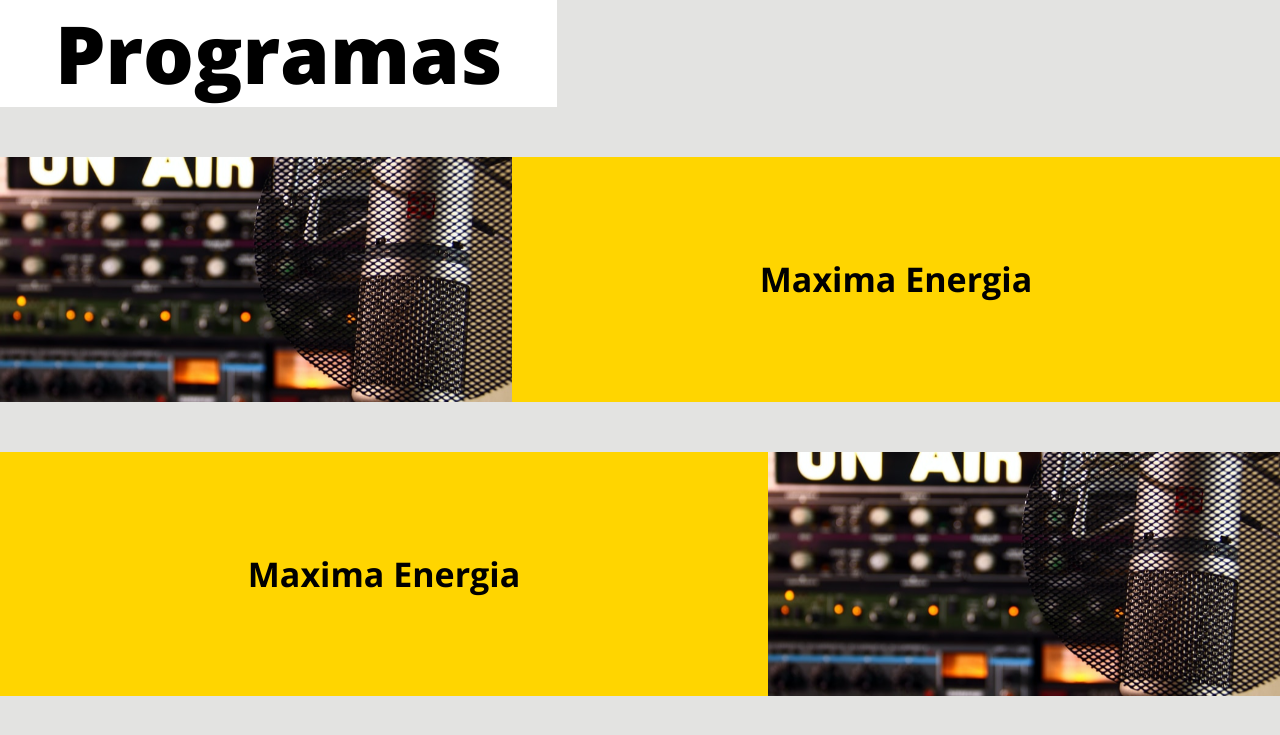
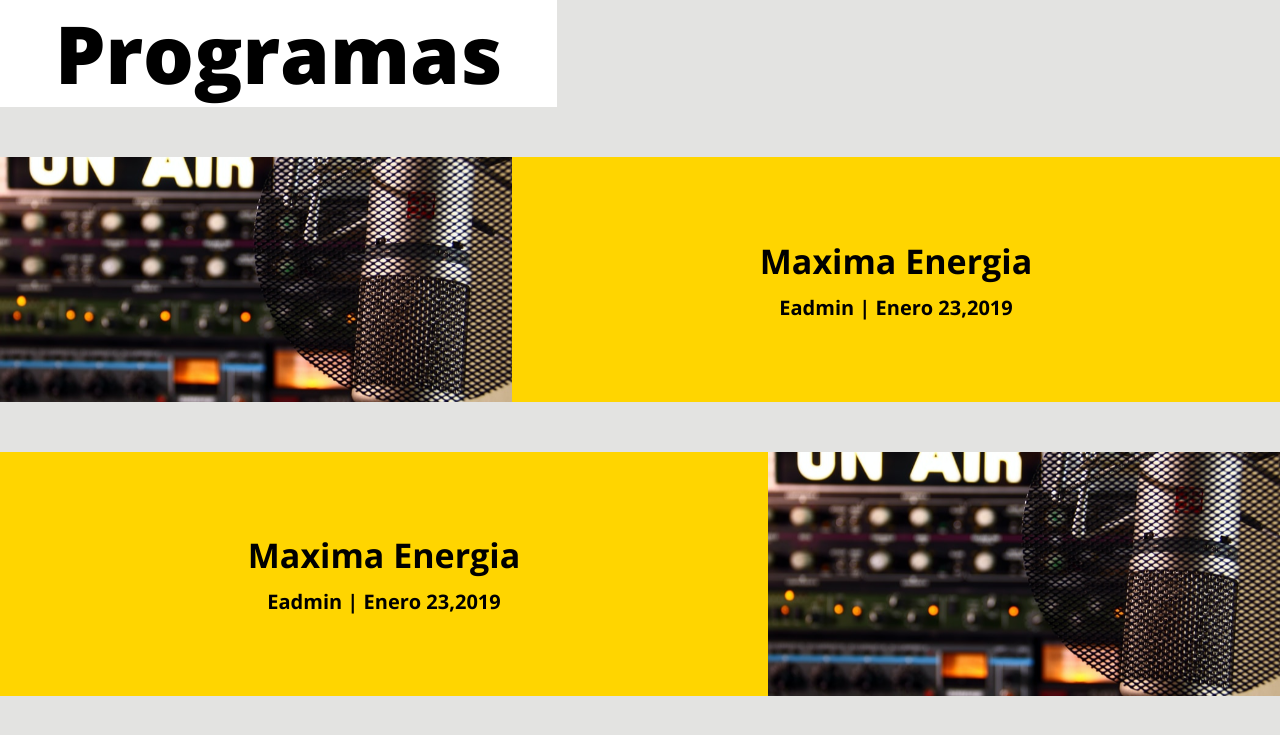
Before and after one commit to faridsaud/radiami-web, a Gatsby site: page / in a window 1280 px wide. Shown: the part 908-1643 px from the top of the page. Built offline with nearby package versions, Linux system fonts and the light colour scheme; Gatsby itself is replaced by a stand-in of ours.

Commit message:
[Feat]: Add ShowCard

```diff
--- a/src/components/MediaCard.tsx
+++ b/src/components/MediaCard.tsx
@@ -11,19 +11,15 @@ export enum TitlePosition {
 }
 
 export type MediaCardProps = {
-  primaryTitle: string;
-  primaryDescription: string;
-  secondaryTitle: string;
-  secondaryDescription: string;
   image: ImageType;
   titlePosition: TitlePosition;
+  defaultContent: React.ReactNode;
+  clickedContent: React.ReactNode;
 };
 
 export const MediaCard = ({
-  primaryTitle,
-  primaryDescription,
-  secondaryTitle,
-  secondaryDescription,
+  defaultContent,
+  clickedContent,
   image,
   titlePosition = TitlePosition.RIGHT,
 }: MediaCardProps) => {
@@ -51,16 +47,8 @@ export const MediaCard = ({
   return (
     <Container titlePosition={titlePosition} onClick={handleContentClick}>
       <Image src={image?.src} alt={image?.alt} />
-      <PrimaryContent>
-        <Title vertical rotate={titlePosition === TitlePosition.LEFT}>
-          {primaryTitle}
-        </Title>
-      </PrimaryContent>
-      <SecondaryContent style={styles}>
-        {isMobile && <Description>{primaryDescription}</Description>}
-        <Title>{secondaryTitle}</Title>
-        <Description>{secondaryDescription}</Description>
-      </SecondaryContent>
+      <PrimaryContent>{defaultContent}</PrimaryContent>
+      <SecondaryContent style={styles}>{clickedContent}</SecondaryContent>
     </Container>
   );
 };
@@ -70,12 +58,9 @@ const Container = styled.div<{ titlePosition: TitlePosition }>`
   display: flex;
   position: relative;
   overflow: hidden;
+  cursor: pointer;
   flex-direction: ${(props) =>
     props.titlePosition === TitlePosition.RIGHT ? "row" : "row-reverse"};
-  // @media (min-width: 768px) {
-  //   font-size: ${toRem(80)}rem;
-  //   padding: 0 55px;
-  // }
 `;
 
 const Image = styled.img`
@@ -95,7 +80,6 @@ const Content = styled(animated.div)`
   justify-content: center;
   align-items: center;
   position: relative;
-  gap: 16px;
   @media (min-width: 768px) {
     width: 60%;
     padding: 43px;
@@ -117,30 +101,4 @@ const SecondaryContent = styled(Content)`
   }
 `;
 
-const Title = styled.p<{ rotate?: boolean; vertical?: boolean }>`
-  font-family: "Open Sans", sans-serif;
-  font-weight: 600;
-  font-size: ${toRem(17)}rem;
-  text-orientation: ${(props) => (props.vertical ? "mixed" : "initial")};
-  writing-mode: ${(props) => (props.vertical ? "vertical-rl" : "initial")};
-  transform: ${(props) => (props.rotate ? "rotate(180deg)" : "none")};
-
-  @media (min-width: 768px) {
-    transform: none;
-    text-orientation: initial;
-    writing-mode: initial;
-    font-size: ${toRem(34)}rem;
-  }
-`;
-
-const Description = styled.p`
-  font-family: "Open Sans", sans-serif;
-  font-weight: 600;
-  font-size: ${toRem(17)}rem;
-
-  @media (min-width: 768px) {
-    font-size: ${toRem(20)}rem;
-  }
-`;
-
 export default MediaCard;
--- a/src/components/Shared.ts
+++ b/src/components/Shared.ts
@@ -8,3 +8,16 @@ export const PaddedContent = styled.div`
     margin: auto;
   }
 `;
+
+export const MobileOnly = styled.div`
+  @media (min-width: 768px) {
+    display: none;
+  }
+`;
+
+export const DesktopOnly = styled.div`
+  display: none;
+  @media (min-width: 768px) {
+    display: initial;
+  }
+`;
--- /dev/null
+++ b/src/components/ShowCard.tsx
@@ -0,0 +1,116 @@
+import React from "react";
+import styled from "styled-components";
+import { toRem } from "../utils/style";
+import { Image as ImageType } from "../types";
+import { MediaCard, TitlePosition } from "./MediaCard";
+import { MobileOnly, DesktopOnly } from "./Shared";
+
+export type ShowCardProps = {
+  primaryTitle: string;
+  primaryDescription: string;
+  secondaryTitle: string;
+  secondaryDescriptionLine1: string;
+  secondaryDescriptionLine2: string;
+  image: ImageType;
+  titlePosition?: TitlePosition;
+};
+
+export const ShowCard = ({
+  primaryTitle,
+  primaryDescription,
+  secondaryTitle,
+  secondaryDescriptionLine1,
+  secondaryDescriptionLine2,
+  image,
+  titlePosition = TitlePosition.RIGHT,
+}: ShowCardProps) => {
+  return (
+    <MediaCard
+      defaultContent={
+        <TextContainer>
+          <Title vertical rotate={titlePosition === TitlePosition.LEFT}>
+            {primaryTitle}
+          </Title>
+          <DesktopOnly>
+            <Description>{primaryDescription}</Description>
+          </DesktopOnly>
+        </TextContainer>
+      }
+      clickedContent={
+        <TextContainer>
+          <MobileOnly>
+            <SecondaryDescription>{primaryDescription}</SecondaryDescription>
+          </MobileOnly>
+
+          <SecondaryTitle>{secondaryTitle}</SecondaryTitle>
+          <SecondaryDescription>
+            {secondaryDescriptionLine1}
+          </SecondaryDescription>
+          <SecondaryDescription>
+            {secondaryDescriptionLine2}
+          </SecondaryDescription>
+        </TextContainer>
+      }
+      image={image}
+      titlePosition={titlePosition}
+    />
+  );
+};
+
+const Title = styled.p<{ rotate?: boolean; vertical?: boolean }>`
+  font-family: "Open Sans", sans-serif;
+  font-weight: 600;
+  font-size: ${toRem(17)}rem;
+  text-orientation: ${(props) => (props.vertical ? "mixed" : "initial")};
+  writing-mode: ${(props) => (props.vertical ? "vertical-rl" : "initial")};
+  transform: ${(props) => (props.rotate ? "rotate(180deg)" : "none")};
+
+  @media (min-width: 768px) {
+    transform: none;
+    text-orientation: initial;
+    writing-mode: initial;
+    font-size: ${toRem(34)}rem;
+  }
+`;
+
+const SecondaryTitle = styled.p`
+  font-family: "Open Sans", sans-serif;
+  font-weight: 700;
+  font-size: ${toRem(28)}rem;
+
+  @media (min-width: 768px) {
+    font-size: ${toRem(34)}rem;
+  }
+`;
+
+const Description = styled.p`
+  font-family: "Open Sans", sans-serif;
+  font-weight: 600;
+  font-size: ${toRem(17)}rem;
+
+  @media (min-width: 768px) {
+    font-size: ${toRem(20)}rem;
+  }
+`;
+
+const SecondaryDescription = styled.p`
+  font-family: "Open Sans", sans-serif;
+  font-weight: 600;
+  font-size: ${toRem(15)}rem;
+
+  @media (min-width: 768px) {
+    font-size: ${toRem(20)}rem;
+  }
+`;
+
+const TextContainer = styled.div`
+  display: flex;
+  flex-direction: column;
+  gap: 6px;
+  align-items: center;
+  @media (min-width: 768px) {
+    gap: 10px;
+  }
+`;
+
+export default ShowCard;
--- a/src/components/Shows.tsx
+++ b/src/components/Shows.tsx
@@ -2,13 +2,17 @@ import React from "react";
 import styled from "styled-components";
 import { PaddedContent } from "./Shared";
 import { TitleCard } from "./TitleCard";
-import { MediaCard, MediaCardProps, TitlePosition } from "./MediaCard";
+import { ShowCardProps, ShowCard } from "./ShowCard";
 import ShowDemoImage from "../assets/show_demo.png";
+import { TitlePosition } from "./MediaCard";
 
-const SHOWS: MediaCardProps[] = [
+const SHOWS: ShowCardProps[] = [
   {
     primaryTitle: "Maxima Energia",
     primaryDescription: "Eadmin | Enero 23,2019",
+    secondaryTitle: "Programa Musical",
+    secondaryDescriptionLine1: "Lunes a Viernes",
+    secondaryDescriptionLine2: "10h00 - 12h00",
     image: {
       src: ShowDemoImage,
       alt: "Maxima Energia",
@@ -16,6 +20,10 @@ const SHOWS: MediaCardProps[] = [
   },
   {
     primaryTitle: "Maxima Energia",
+    primaryDescription: "Eadmin | Enero 23,2019",
+    secondaryTitle: "Programa Musical",
+    secondaryDescriptionLine1: "Lunes a Viernes",
+    secondaryDescriptionLine2: "10h00 - 12h00",
     image: {
       src: ShowDemoImage,
       alt: "Maxima Energia",
@@ -29,7 +37,8 @@ export const Shows = () => {
       <TitleCard>Programas</TitleCard>
       <ShowsContainer>
         {SHOWS.map((show, index) => (
-          <MediaCard
+          <ShowCard
+            key={index + show?.primaryTitle}
             {...show}
             titlePosition={
               index % 2 === 0 ? TitlePosition.RIGHT : TitlePosition.LEFT
```
